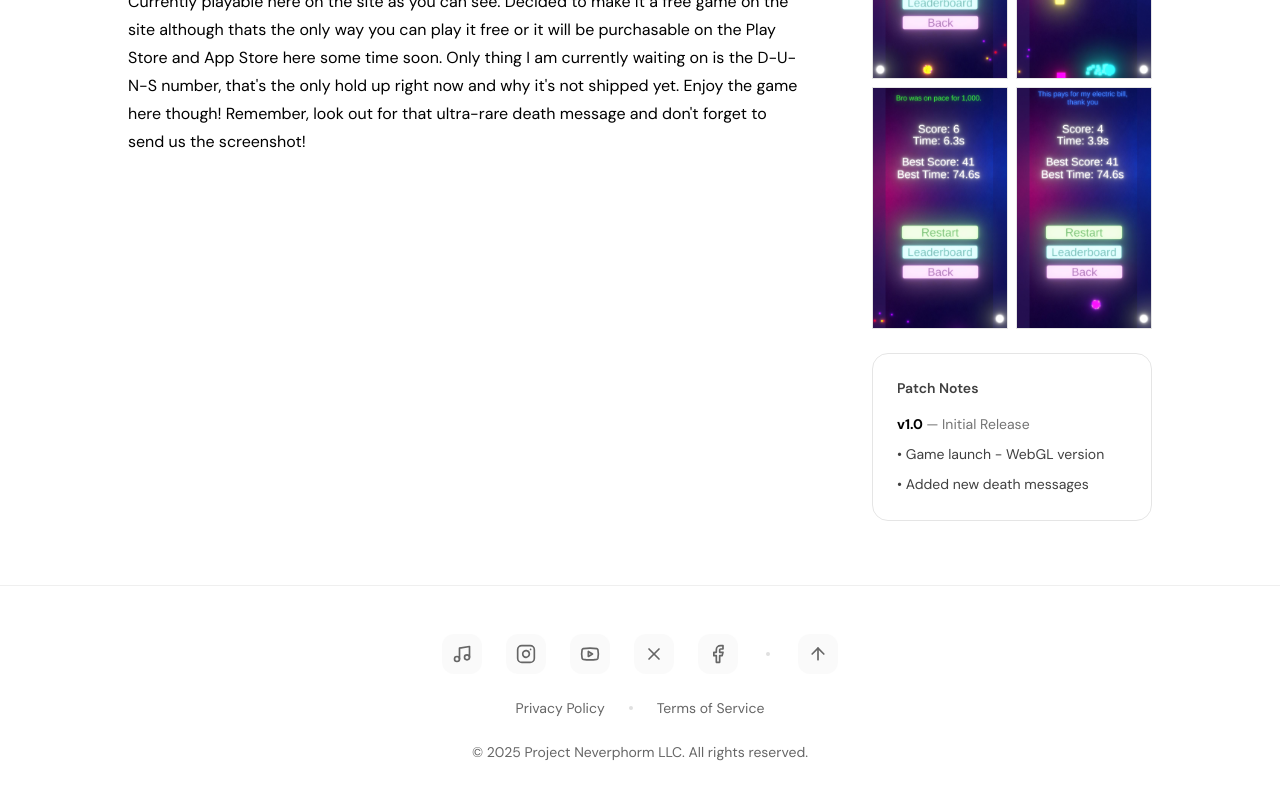
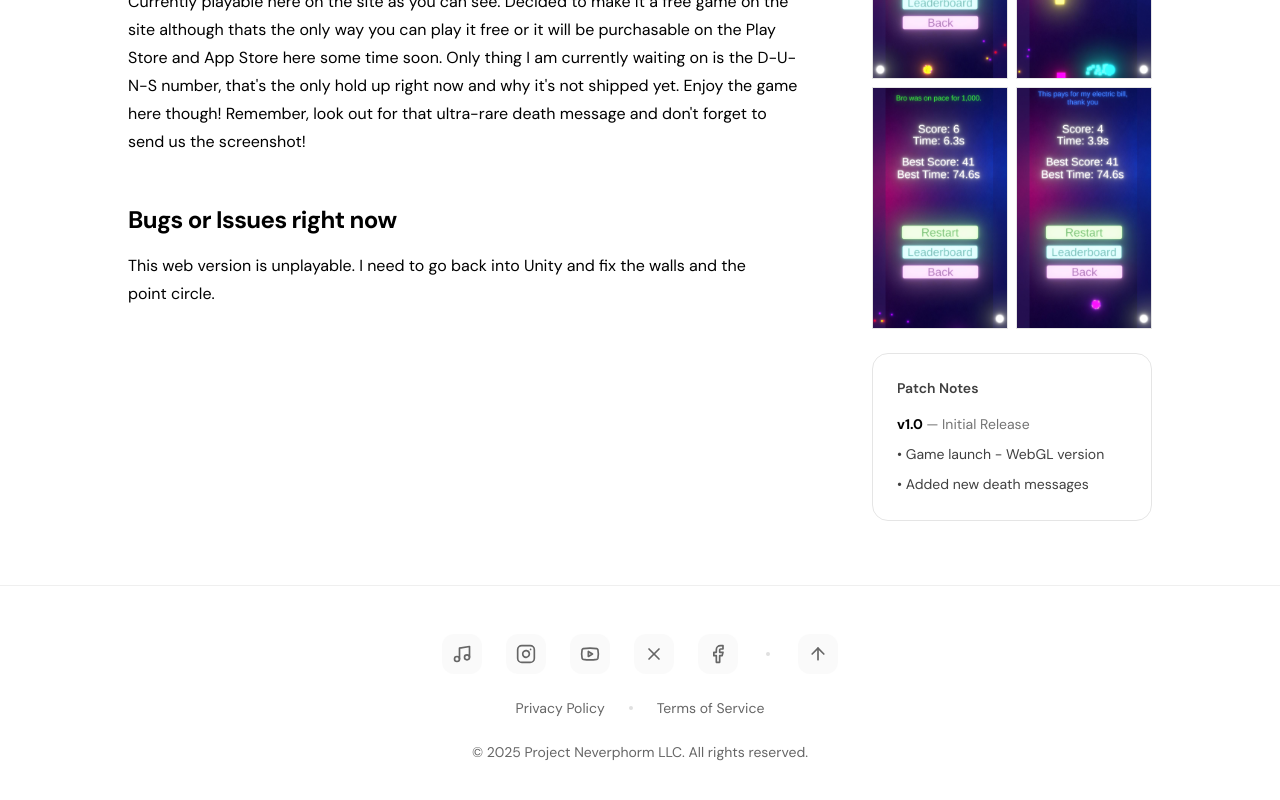
Before and after one commit to Minxci/neverphorm-site, a React (Vite) app in the folder apps/web/: page /mobile/vecpulse in a window 1280 px wide. Shown: the part 1937-2737 px from the top of the page. Built offline with nearby package versions, Linux system fonts and the light colour scheme; the HTML template or start-up script is replaced by a standard one; what pocketbase would draw is missing.

Commit message:
need to fix the game via unity side

```diff
--- a/apps/web/src/pages/Mobile/VecPulse.jsx
+++ b/apps/web/src/pages/Mobile/VecPulse.jsx
@@ -162,6 +162,12 @@ export default function VecPulseOverview() {
                   send us the screenshot!
                 </p>
               </Section>
+
+              <Section title="Bugs or Issues right now">
+                <p className="text-black">
+                  This web version is unplayable. I need to go back into Unity and fix the walls and the point circle.
+                </p>
+              </Section>
             </div>
 
             <aside className="space-y-6 md:sticky md:top-24 md:self-start">
```
